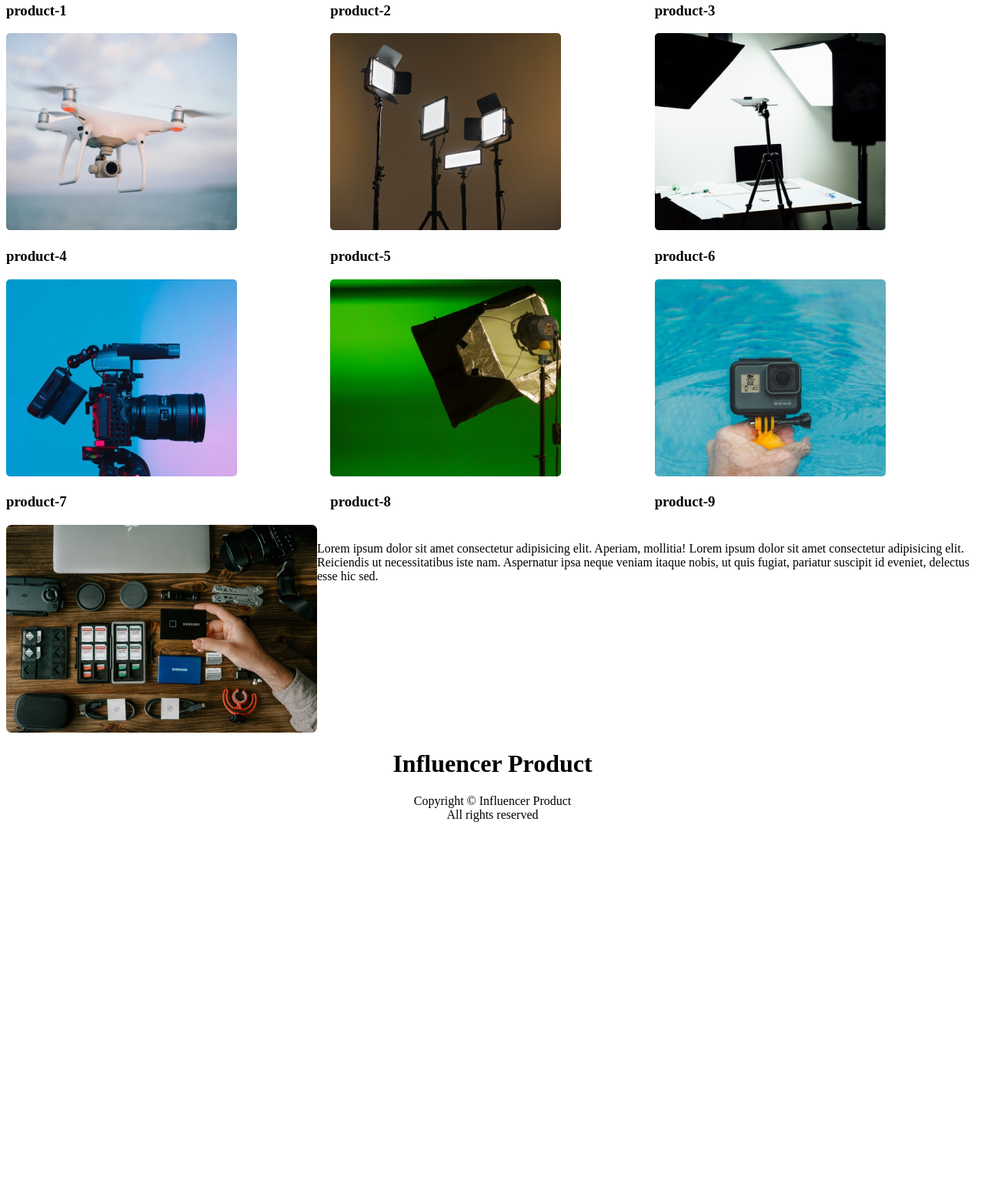
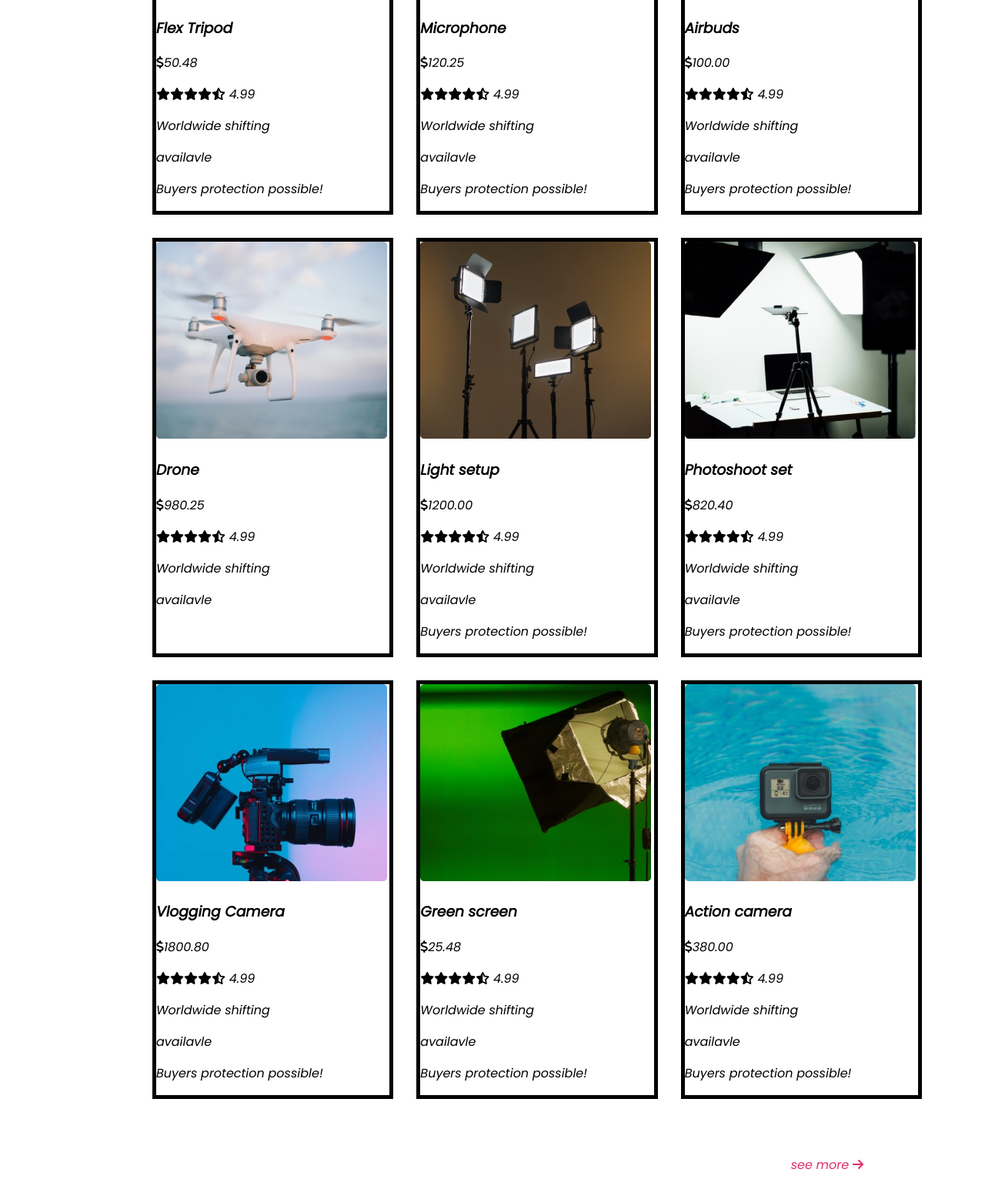
Before and after one commit to akiksaifullah/influencer-gear, a plain HTML site: page index.html in a window 1280 px wide. Shown: the part 782-2327 px from the top of the page at 77% size. Before the commit the page ends 1866 px from the top, so only its background shows below. Drawn offline with Linux system fonts and the light colour scheme.

Commit message:
last change

```diff
--- a/index.html
+++ b/index.html
@@ -6,6 +6,9 @@
     <meta http-equiv="X-UA-Compatible" content="IE=edge">
     <meta name="viewport" content="width=device-width, initial-scale=1.0">
     <link rel="stylesheet" href="style.css">
+    <link href="https://fonts.googleapis.com/css2?family=Manrope:wght@200&family=Poppins:ital@1&display=swap"
+        rel="stylesheet">
+    <script src="https://kit.fontawesome.com/17e4f906ec.js" crossorigin="anonymous"></script>
     <title>Influencer Gear</title>
 </head>
 
@@ -15,9 +18,10 @@
         <section class="main">
             <div class="text">
                 <h1>Start your Journey as <br> Influencer</h1>
-                <p>Lorem ipsum dolor sit amet, consectetur adipisicing elit. Sed nobis laborum, voluptates sit dolores
+                <p>Lorem ipsum dolor sit amet, consectetur adipisicing elit. Sed nobis laborum, voluptates sit
+                    dolores
                     maiores dolorem error aperiam animi nemo!</p>
-                <a href="">Preebook Now</a>
+                <a href="">Preebook Now <i class="fas fa-arrow-right"></i></a>
             </div>
             <div class="camera">
                 <img src="images/main-camera.png" alt="">
@@ -25,95 +29,110 @@
         </section>
     </header>
     <main>
-        <h1>Popular Collections</h1>
+        <h1 class="product-head">Popular Collections</h1>
+        <div class="see">
             <div class="product">
                 <!-- .items*9>img+h3{product-$}+p*5 -->
                 <div class="items">
                     <img src="images/tripod.png" alt="">
-                <h3>product-1</h3>
-                <p></p>
-                <p></p>
-                <p></p>
-                <p></p>
-                <p></p>
+                    <h3>Flex Tripod</h3>
+                    <p><i class="fas fa-dollar-sign"></i>50.48</p>
+                    <p><i class="fas fa-star"></i><i class="fas fa-star"></i><i class="fas fa-star"></i><i
+                            class="fas fa-star"></i><i class="fas fa-star-half-alt"></i> 4.99</p>
+                    <p>Worldwide shifting</p>
+                    <p>availavle</p>
+                    <p>Buyers protection possible!</p>
                 </div>
                 <div class="items">
                     <img src="images/mic.png" alt="">
-                <h3>product-2</h3>
-                <p></p>
-                <p></p>
-                <p></p>
-                <p></p>
-                <p></p>
+                    <h3>Microphone</h3>
+                    <p><i class="fas fa-dollar-sign"></i>120.25</p>
+                    <p><i class="fas fa-star"></i><i class="fas fa-star"></i><i class="fas fa-star"></i><i
+                            class="fas fa-star"></i><i class="fas fa-star-half-alt"></i> 4.99</p>
+                    <p>Worldwide shifting</p>
+                    <p>availavle</p>
+                    <p>Buyers protection possible!</p>
                 </div>
                 <div class="items">
                     <img src="images/airpod.png" alt="">
-                <h3>product-3</h3>
-                <p></p>
-                <p></p>
-                <p></p>
-                <p></p>
-                <p></p>
+                    <h3>Airbuds</h3>
+                    <p><i class="fas fa-dollar-sign"></i>100.00</p>
+                    <p><i class="fas fa-star"></i><i class="fas fa-star"></i><i class="fas fa-star"></i><i
+                            class="fas fa-star"></i><i class="fas fa-star-half-alt"></i> 4.99</p>
+                    <p>Worldwide shifting</p>
+                    <p>availavle</p>
+                    <p>Buyers protection possible!</p>
                 </div>
                 <div class="items">
                     <img src="images/drone.png" alt="">
-                <h3>product-4</h3>
-                <p></p>
-                <p></p>
-                <p></p>
-                <p></p>
+                    <h3>Drone</h3>
+                    <p><i class="fas fa-dollar-sign"></i>980.25</p>
+                    <p><i class="fas fa-star"></i><i class="fas fa-star"></i><i class="fas fa-star"></i><i
+                            class="fas fa-star"></i><i class="fas fa-star-half-alt"></i> 4.99</p>
+                    <p>Worldwide shifting</p>
+                    <p>availavle</p>
                     <p></p>
                 </div>
                 <div class="items">
                     <img src="images/lights.png" alt="">
-                <h3>product-5</h3>
-                <p></p>
-                <p></p>
-                <p></p>
-                <p></p>
-                <p></p>
+                    <h3>Light setup</h3>
+                    <p><i class="fas fa-dollar-sign"></i>1200.00</p>
+                    <p><i class="fas fa-star"></i><i class="fas fa-star"></i><i class="fas fa-star"></i><i
+                            class="fas fa-star"></i><i class="fas fa-star-half-alt"></i> 4.99</p>
+                    <p>Worldwide shifting</p>
+                    <p>availavle</p>
+                    <p>Buyers protection possible!</p>
                 </div>
                 <div class="items">
                     <img src="images/setup.png" alt="">
-                <h3>product-6</h3>
-                <p></p>
-                <p></p>
-                <p></p>
-                <p></p>
+                    <h3>Photoshoot set</h3>
+                    <p><i class="fas fa-dollar-sign"></i>820.40</p>
+                    <p><i class="fas fa-star"></i><i class="fas fa-star"></i><i class="fas fa-star"></i><i
+                            class="fas fa-star"></i><i class="fas fa-star-half-alt"></i> 4.99</p>
+                    <p>Worldwide shifting</p>
+                    <p>availavle</p>
+                    <p>Buyers protection possible!</p>
                     <p></p>
                 </div>
                 <div class="items">
                     <img src="images/camera.png" alt="">
-                <h3>product-7</h3>
-                <p></p>
-                <p></p>
-                <p></p>
-                <p></p>
-                <p></p>
+                    <h3>Vlogging Camera</h3>
+                    <p><i class="fas fa-dollar-sign"></i>1800.80</p>
+                    <p><i class="fas fa-star"></i><i class="fas fa-star"></i><i class="fas fa-star"></i><i
+                            class="fas fa-star"></i><i class="fas fa-star-half-alt"></i> 4.99</p>
+                    <p>Worldwide shifting</p>
+                    <p>availavle</p>
+                    <p>Buyers protection possible!</p>
                 </div>
                 <div class="items">
                     <img src="images/single-light.png" alt="">
-                <h3>product-8</h3>
-                <p></p>
-                <p></p>
-                <p></p>
-                <p></p>
-                <p></p>
+                    <h3>Green screen</h3>
+                    <p><i class="fas fa-dollar-sign"></i>25.48</p>
+                    <p><i class="fas fa-star"></i><i class="fas fa-star"></i><i class="fas fa-star"></i><i
+                            class="fas fa-star"></i><i class="fas fa-star-half-alt"></i> 4.99</p>
+                    <p>Worldwide shifting</p>
+                    <p>availavle</p>
+                    <p>Buyers protection possible!</p>
                 </div>
                 <div class="items">
                     <img src="images/action.png" alt="">
-                <h3>product-9</h3>
-                <p></p>
-                <p></p>
-                <p></p>
-                <p></p>
-                <p></p>
+                    <h3>Action camera</h3>
+                    <p><i class="fas fa-dollar-sign"></i>380.00</p>
+                    <p><i class="fas fa-star"></i><i class="fas fa-star"></i><i class="fas fa-star"></i><i
+                            class="fas fa-star"></i><i class="fas fa-star-half-alt"></i> 4.99</p>
+                    <p>Worldwide shifting</p>
+                    <p>availavle</p>
+                    <p>Buyers protection possible!</p>
+                </div>
+            </div>
+            <div class="seemore">
+                <p><a href="">see more <i class="fas fa-arrow-right"></i></a></p>
             </div>
         </div>
         <div class="add">
             <img src="images/gear.png" alt="">
             <div>
-                <h1></h1>
+                <h1>Featured products at one place</h1>
                 <p>Lorem ipsum dolor sit amet consectetur adipisicing elit. Aperiam, mollitia! Lorem ipsum dolor sit
                     amet consectetur adipisicing elit. Reiciendis ut necessitatibus iste nam. Aspernatur ipsa neque
                     veniam itaque nobis, ut quis fugiat, pariatur suscipit id eveniet, delectus esse hic sed.
@@ -126,6 +145,7 @@
         <h1>Influencer Product</h1>
         <p>Copyright &copy Influencer Product <br>All rights reserved</p>
     </footer>
+
 </body>
 
 </html>
--- a/style.css
+++ b/style.css
@@ -1,24 +1,104 @@
 /* headr part formatting */
 .main{
     display: flex;
+    margin-left:120px;
+    margin-right:120px;
 }
 .text a{
+    /* Frame 67 */
+
+
+    /* Auto layout */
+
+    display: flex;
+    flex-direction: row;
+    padding: 10px 24px;
+
+    position: ;
+    width: 196px;
+    height: 44px;
+    left: 120px;
+    top: 200px;
+    color:white;
     text-decoration: none;
-    color: white;
-    background-color: #E02C6D;
-    padding:10px, 24px, 10px, 24px;
+    text-align: center;
+    font-family: 'Poppins', sans-serif;
+
+    background: #E02C6D;
     border-radius: 41px;
-    font-size: 16px;
-    height:24px;
-    width:196px;
+}
+.see{
+    display:flex;
+    flex-direction: column;
 }
 .product{
+    margin-left:190px;
     display: grid;
+    grid-gap:30px;
     grid-template-columns: repeat(3, 1fr);
+    height:1650px;
+    width: 1000px;
+    font-family: 'Poppins';
+}
+.product-head{
+    text-align: center;
+    font-family: 'Poppins', sans-serif;
+}
+.items{
+    border:5px solid black;
+}
+.seemore{
+    padding-top: 100px;
+    padding-right: 150px;
+
+    font-family: 'Poppins', sans-serif;
+    text-align: right;
+
+}
+.seemore a{
+    text-decoration: none;
+    color:#E02C6D;
 }
 .add{
+    margin-top: 100px;
+    margin-left:165px;
+    margin-right:165px;
     display:flex;
 }
+.add h1{
+    padding-left: 30px;
+}
+.add p{
+    padding-left: 30px;
+}
 footer{
+    color:#ffffff;
+    background-color: black;
     text-align: center;
 }
+@media (max-width: 480px) {
+    .product{
+        margin-left:190px;
+        display: grid;
+        grid-gap:30px;
+        grid-template-columns: repeat(1, 1fr);
+        height:900;
+        width: 300px;
+        font-family: 'Poppins';
+    }
+    .main{
+        display: flex;
+        flex-direction: column;
+        margin-left:;
+        margin-right:;
+    }
+    .add{
+        display:flex;
+        flex-direction: column;
+    }
+    footer{
+        color:#ffffff;
+        background-color: black;
+        text-align: center;
+    }
+}
```
Lines whose indentation alone changed are shown as unchanged.
